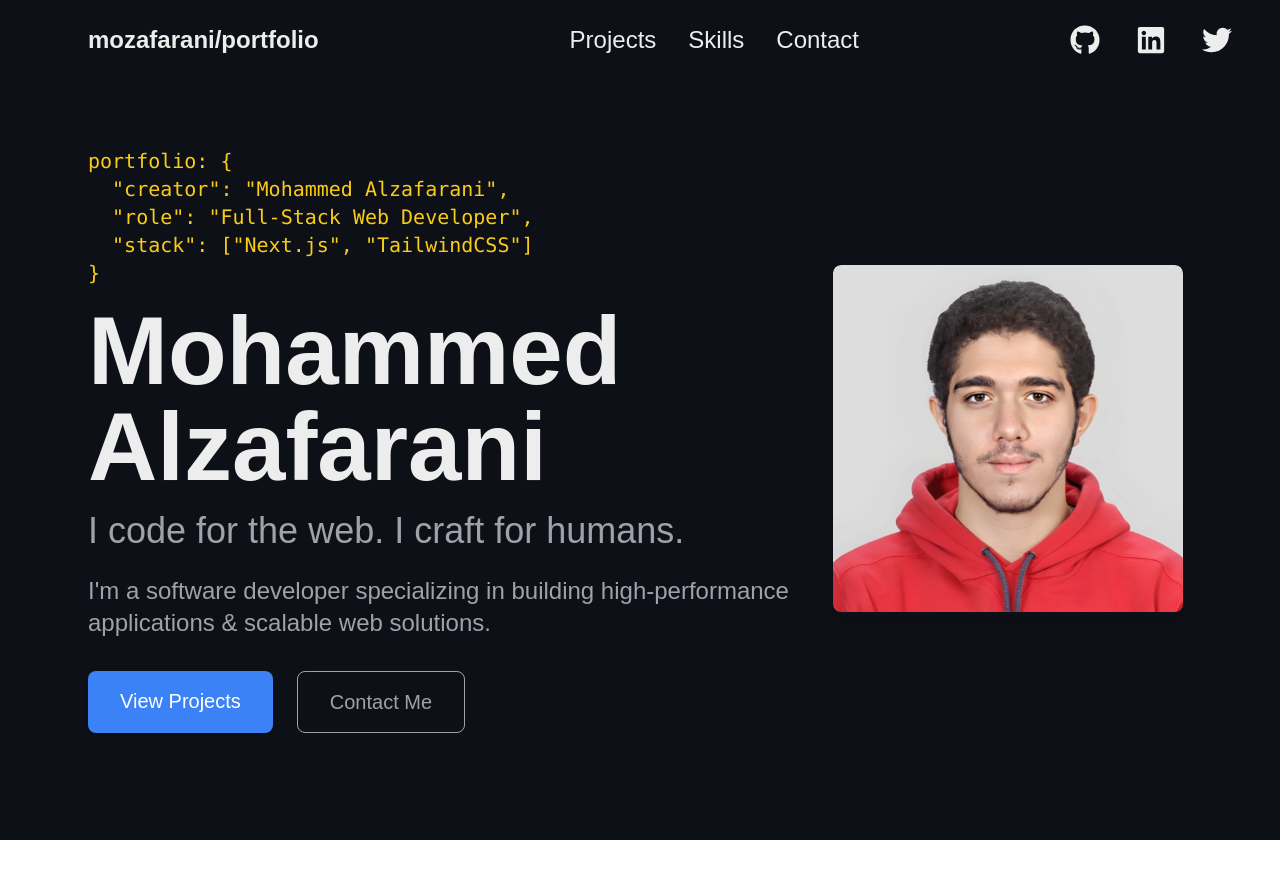
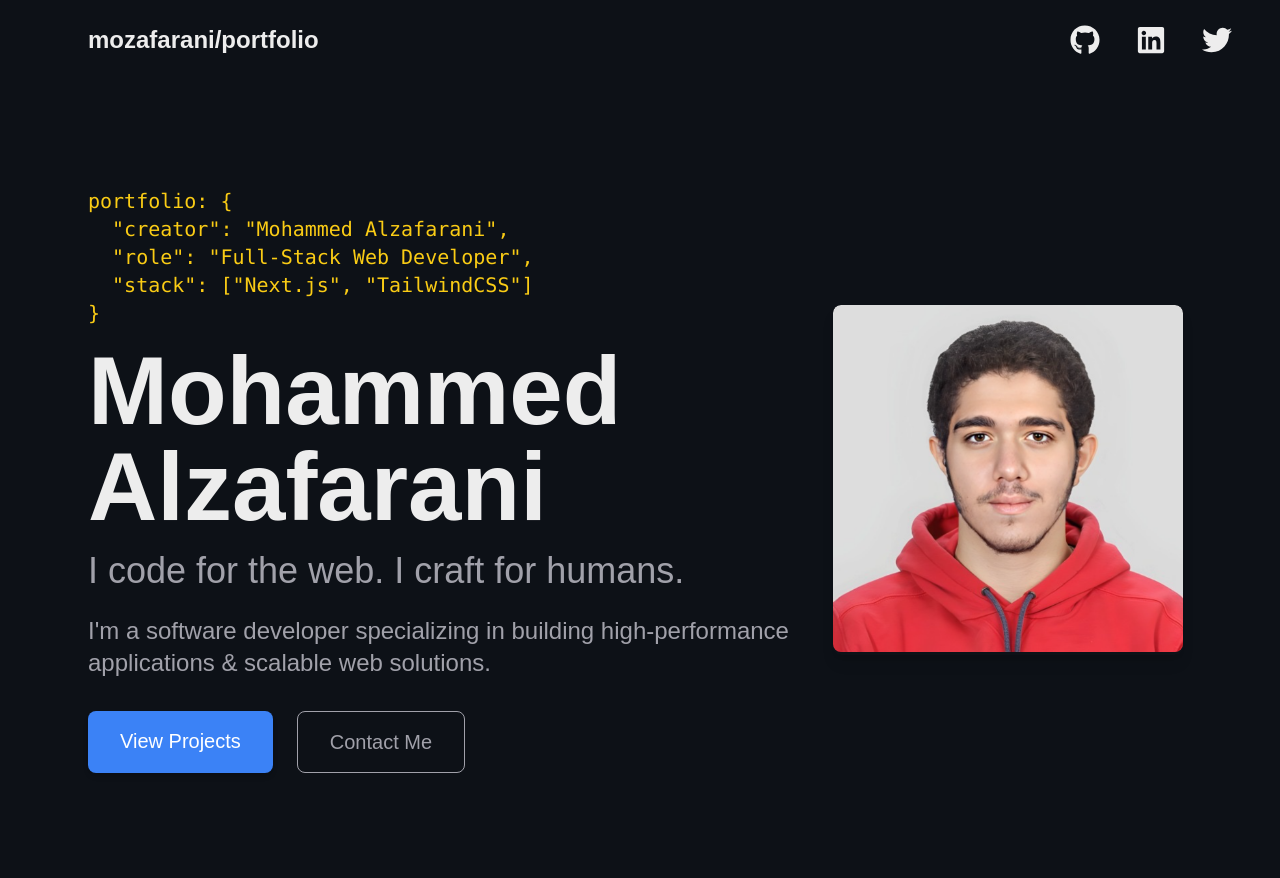
Before and after one commit to mozafarani/portfolio, a Next.js app: page / in a window 1280 px wide. Before the commit the page ends 840 px from the top, so only its background shows below. Built offline with nearby package versions, Linux system fonts and the light colour scheme.

Commit message:
Footer + Navbar Edit

```diff
--- a/src/components/Footer.js
+++ b/src/components/Footer.js
@@ -0,0 +1,11 @@
+const Footer = () => {
+  return (
+    <footer className="w-full bg-background text-foreground py-4 mt-12 border-t border-gray-700 text-center text-sm">
+      <p className="text-sm">
+        Copyright &copy; {new Date().getFullYear()} mozafarani
+      </p>
+    </footer>
+  );
+};
+
+export default Footer;
--- a/src/components/Hero.js
+++ b/src/components/Hero.js
@@ -1,4 +1,5 @@
 import ProfileSlideshow from "./ProfileSlideshow";
+
 
 const Hero = () => {
   return (
--- a/src/components/Navbar.js
+++ b/src/components/Navbar.js
@@ -3,7 +3,7 @@ import { FaGithub, FaLinkedin, FaTwitter, FaDribbble } from "react-icons/fa";
 
 const Navbar = () => {
   return (
-    <nav className="relative flex justify-between items-center px-12 py-6 bg-background text-foreground">
+    <nav className="relative flex justify-between items-center px-12 py-6 bg-background text-foreground mb-10">
       {/* Left Side (Logo) */}
 
       <Link
@@ -13,24 +13,7 @@ const Navbar = () => {
         <span>mozafarani/portfolio</span>
       </Link>
 
-      {/* Center (Navigation Links) */}
-      <ul className="flex space-x-8 text-2xl font-medium ">
-        <li>
-          <Link href="projects" className="hover:text-primary transition">
-            Projects
-          </Link>
-        </li>
-        <li>
-          <Link href="skills" className="hover:text-primary transition">
-            Skills
-          </Link>
-        </li>
-        <li>
-          <Link href="contact" className="hover:text-primary transition">
-            Contact
-          </Link>
-        </li>
-      </ul>
+
 
       {/* Right Side (Social Icons) */}
       <div className="flex space-x-9 text-3xl">
```
